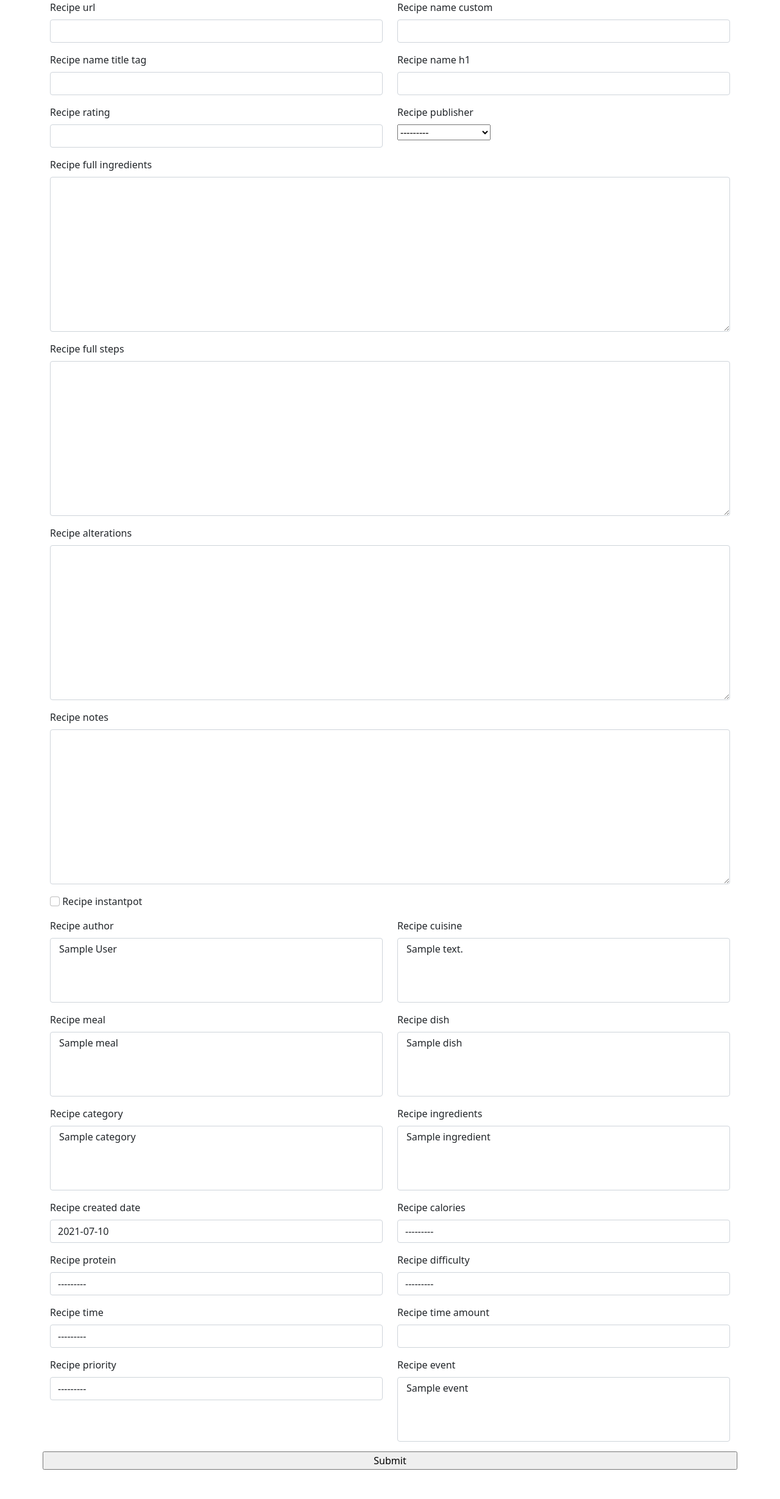
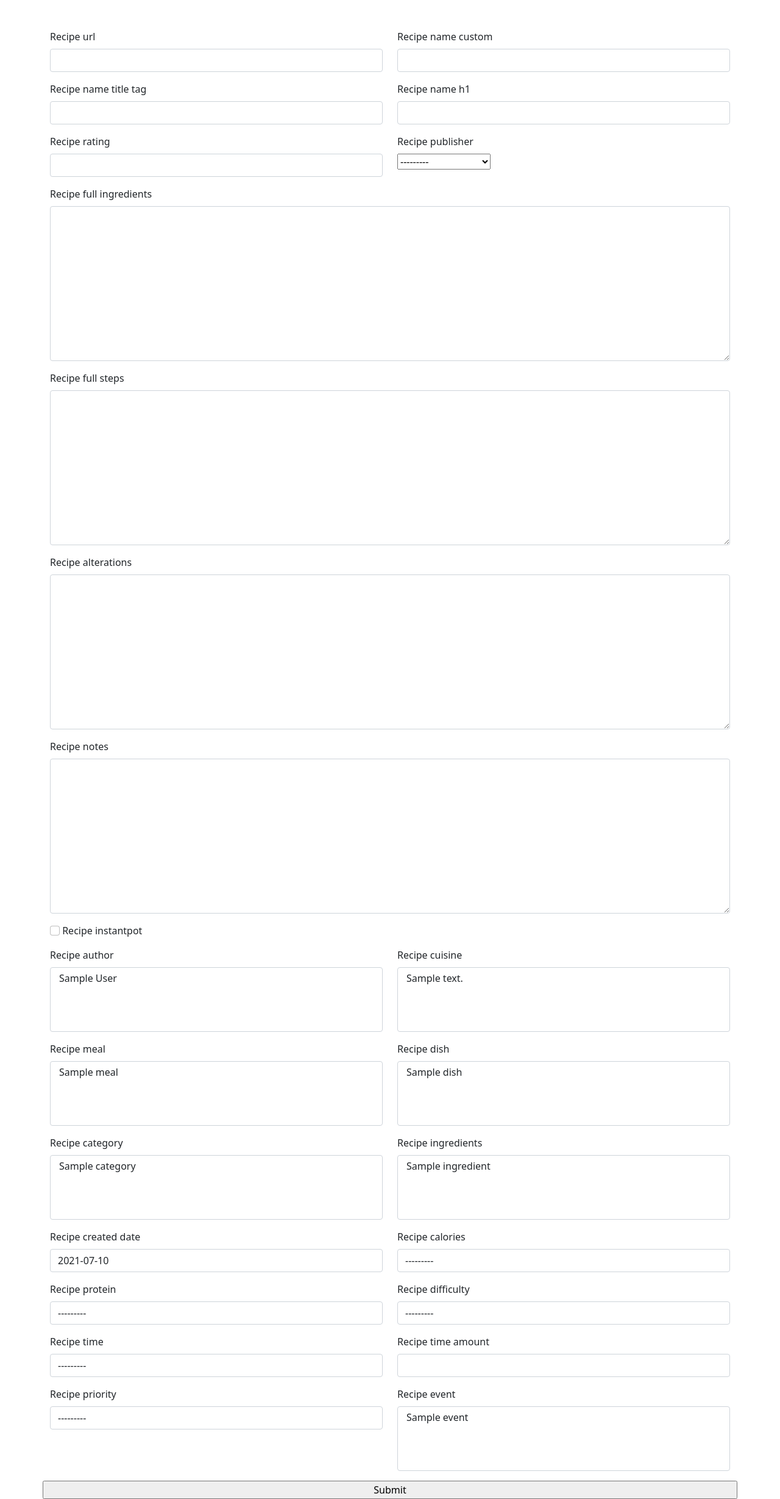
Before and after one commit to kchiv/recipeindex, a Django app: template templates/recipes/recipe_full_form.html in a window 1280 px wide. Shown: the part 62-2520 px from the top of the page at 61% size. Before the commit the page ends 2472 px from the top, so only its background shows below. Run offline with Django 3.2, Linux system fonts and the light colour scheme; the template is opened without the code that fills it: values that come from a table or form of the project are taken from there, others are empty; tables that the repository leaves empty hold one stand-in row (values such as "Sample post"); some libraries are stand-ins or nearby versions.

Commit message:
added margin for forms

```diff
--- a/templates/recipes/recipe_full_form.html
+++ b/templates/recipes/recipe_full_form.html
@@ -20,7 +20,7 @@
 {{ form.media }}
 <script type="text/javascript" src="{% static "ckeditor/ckeditor-init.js" %}"></script>
 <script type="text/javascript" src="{% static "ckeditor/ckeditor/ckeditor.js" %}"></script>
-<div class="container">
+<div class="container mt-5">
     <div class="row">
         <div class="col">
             <form method="post" class="row">
--- a/templates/recipes/recipe_url_form.html
+++ b/templates/recipes/recipe_url_form.html
@@ -3,7 +3,7 @@
 {% load static %}
 
 {% block content %}
-<div class="container">
+<div class="container mt-5">
   <div class="row">
     <div class="col">
       <form method="POST">
```
